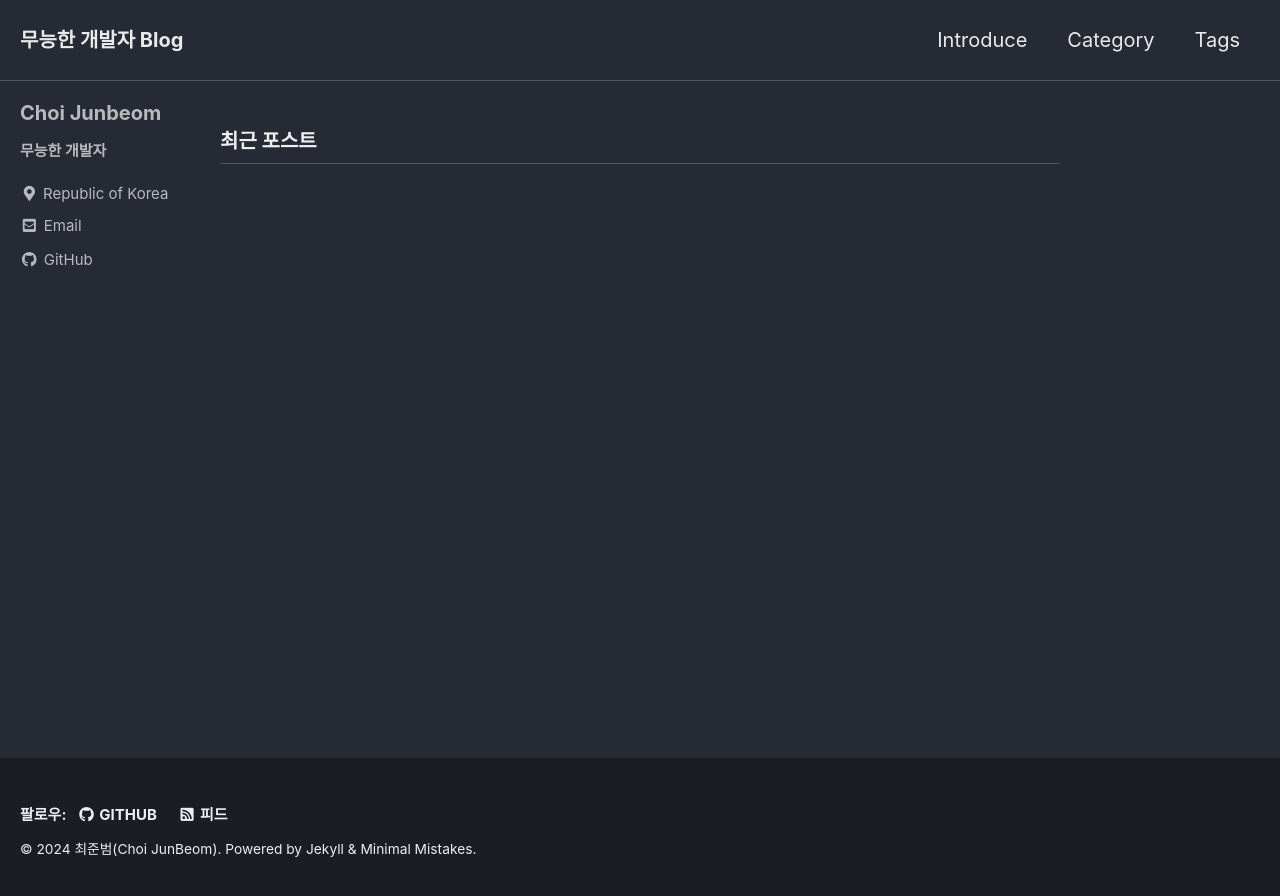
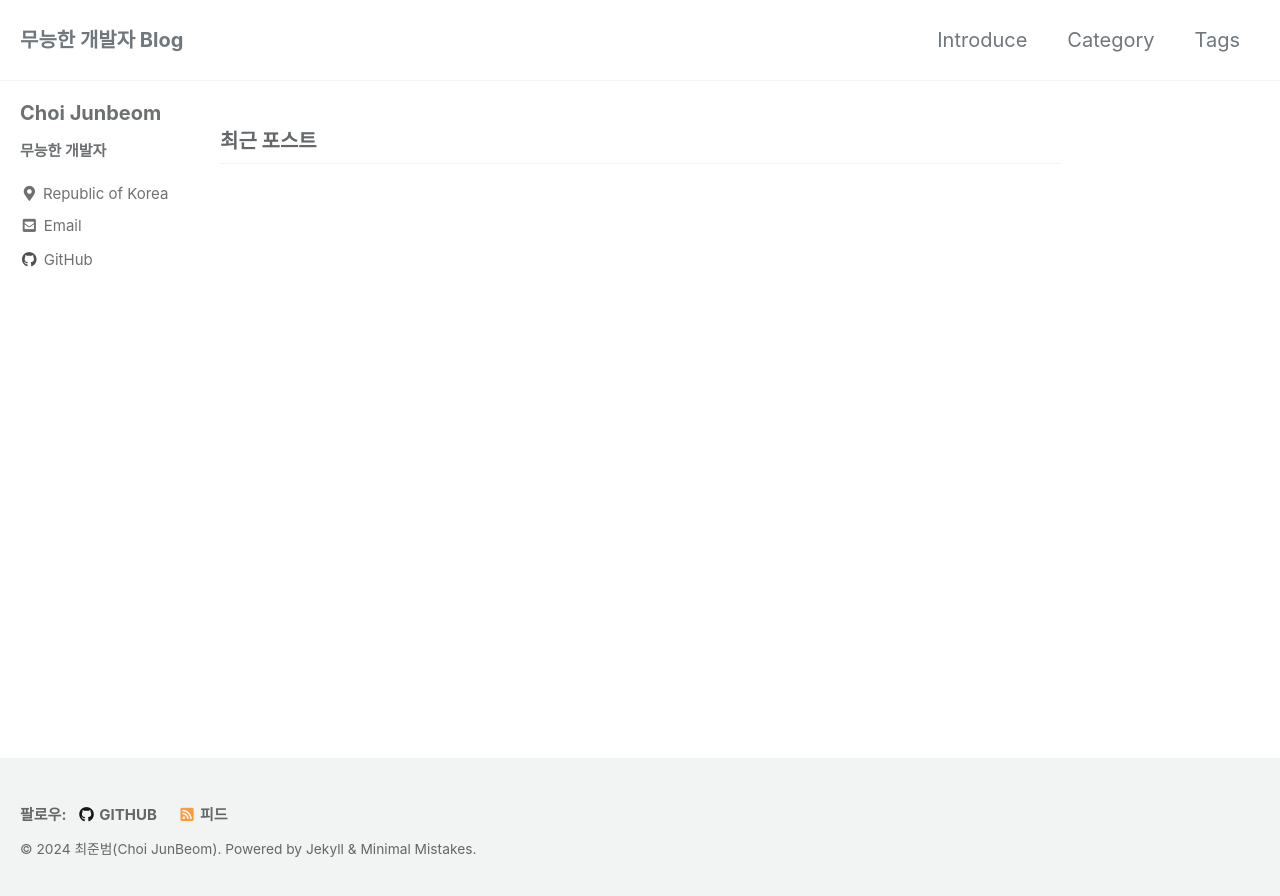
Before and after one commit to JunbeomCho22/JunbeomCho22.github.io, a Jekyll site: the page built from index.html, in a window 1280 px wide. Shown: the top 896 px of the page. Built offline with Jekyll 4.4.1, drawn with Linux system fonts in a browser that asks for light colours; cached includes are drawn as plain includes; the list of posts is cut into pages by our own code.

Commit message:
skin fix

```diff
--- a/_config.yml
+++ b/_config.yml
@@ -12,7 +12,7 @@
 
 # theme                  : "minimal-mistakes-jekyll"
 # remote_theme           : "mmistakes/minimal-mistakes"
-minimal_mistakes_skin    : "dark" # "air", "aqua", "contrast", "dark", "dirt", "neon", "mint", "plum", "sunrise"
+minimal_mistakes_skin    : "default" # "air", "aqua", "contrast", "dark", "dirt", "neon", "mint", "plum", "sunrise"
 
 # Site Settings
 locale                   : "ko-KR"
```
